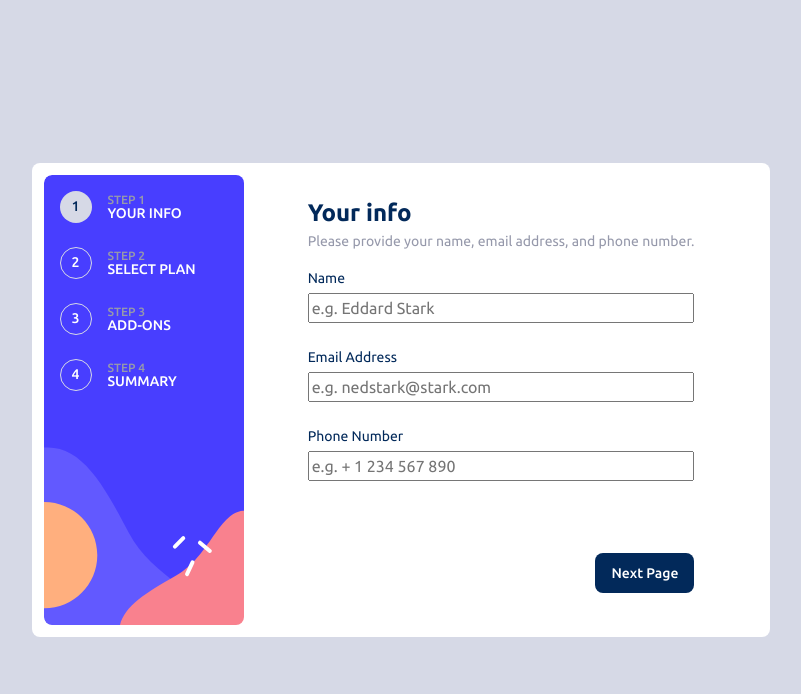
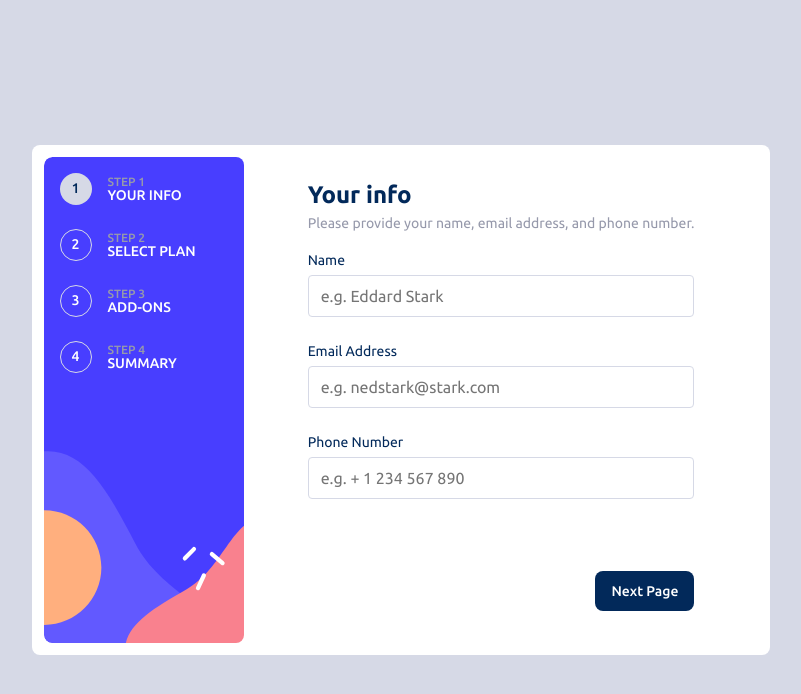
Before and after one commit to advide2001/learn-express, a plain HTML site: page index.html in a window 1280 px wide. Shown: the whole page, without its empty margins (239-1040 px from the left). Drawn offline with Linux system fonts and the light colour scheme.

Commit message:
Styled form fields as per design requirements

```diff
--- a/src/css/index.css
+++ b/src/css/index.css
@@ -242,5 +242,13 @@ body {
 }
 
 .textbox__field {
+  border: 1px solid var(--clr-neutral-700);
   width: 100%;
+  padding: 0.5rem 0.75rem;
+  border-radius: 0.25rem;
+  font-size: var(--fs-base);
 }
+
+.textbox__field:active {
+  border: 1px solid var(--clr-primary-900);
+}
```
